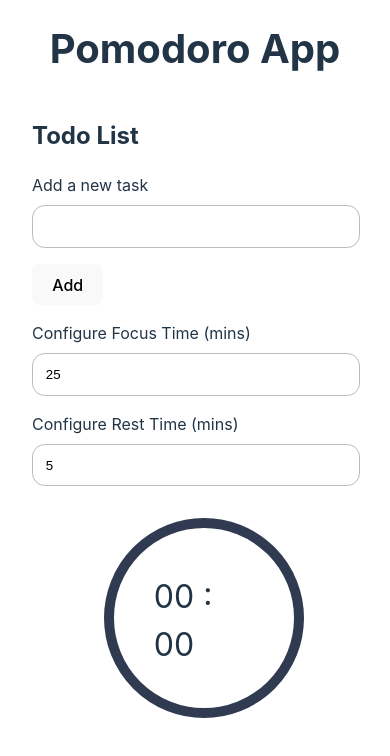
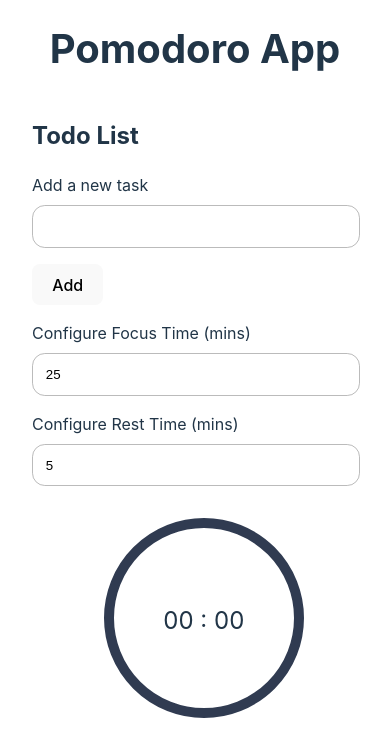
Before and after one commit to Pherizee/Pomodoro-App, a React (Vite) app: page / in a window 390 px wide. Shown: the top 756 px of the page. Built offline with nearby package versions, Linux system fonts and the light colour scheme.

Commit message:
more responsiveness

```diff
--- a/src/App.css
+++ b/src/App.css
@@ -70,4 +70,7 @@
   .pomodoro-wrapper {
     grid-template-columns: 1fr;
   }
+  .time {
+    font-size: 1.5rem;
+  }
 }
--- a/src/App.tsx
+++ b/src/App.tsx
@@ -81,7 +81,7 @@ function App() {
           />
           {!!selectedTodo && (
             <>
-              {!isRunning || !(isFocusStarted && !isRestStarted) ? (
+              {!isRunning || (!isFocusStarted && !isRestStarted) ? (
                 <button onClick={startPomodoro}>Start Focus Time</button>
               ) : (
                 <button onClick={pause}>Stop</button>
```
